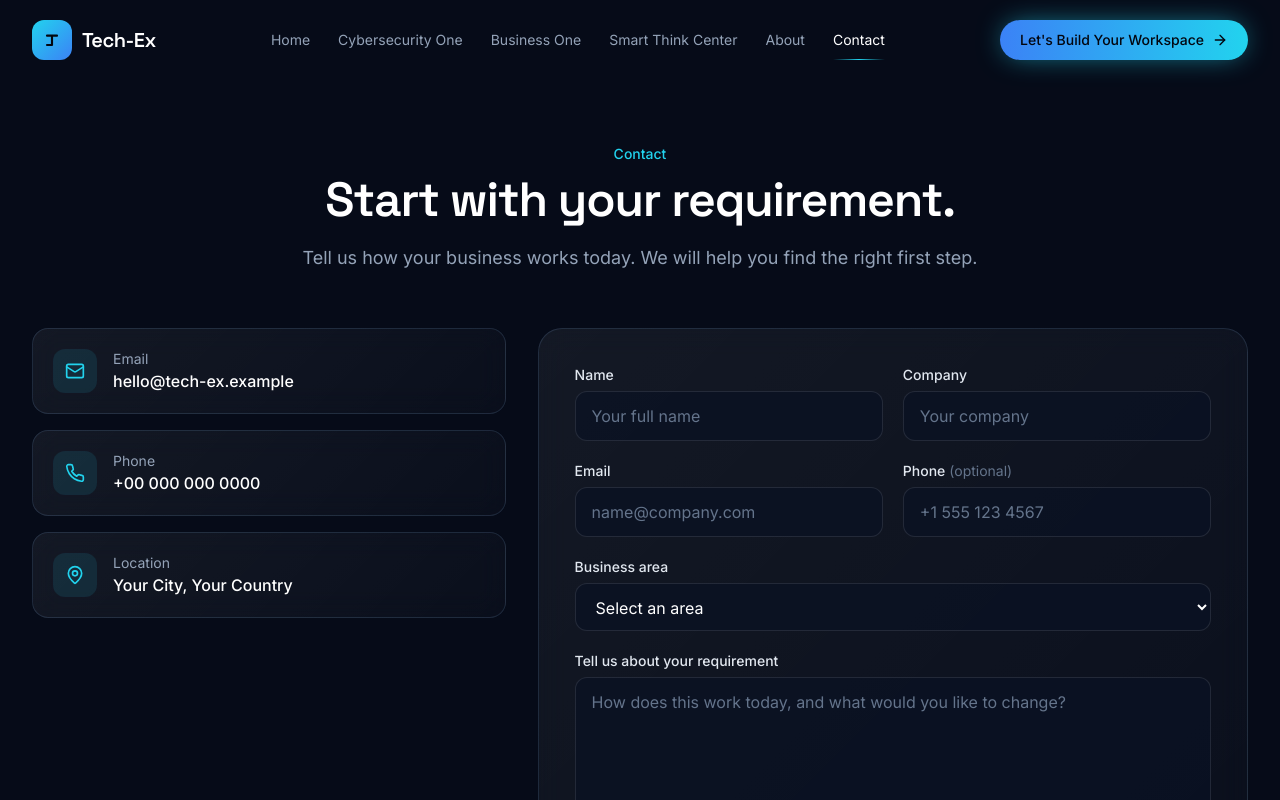
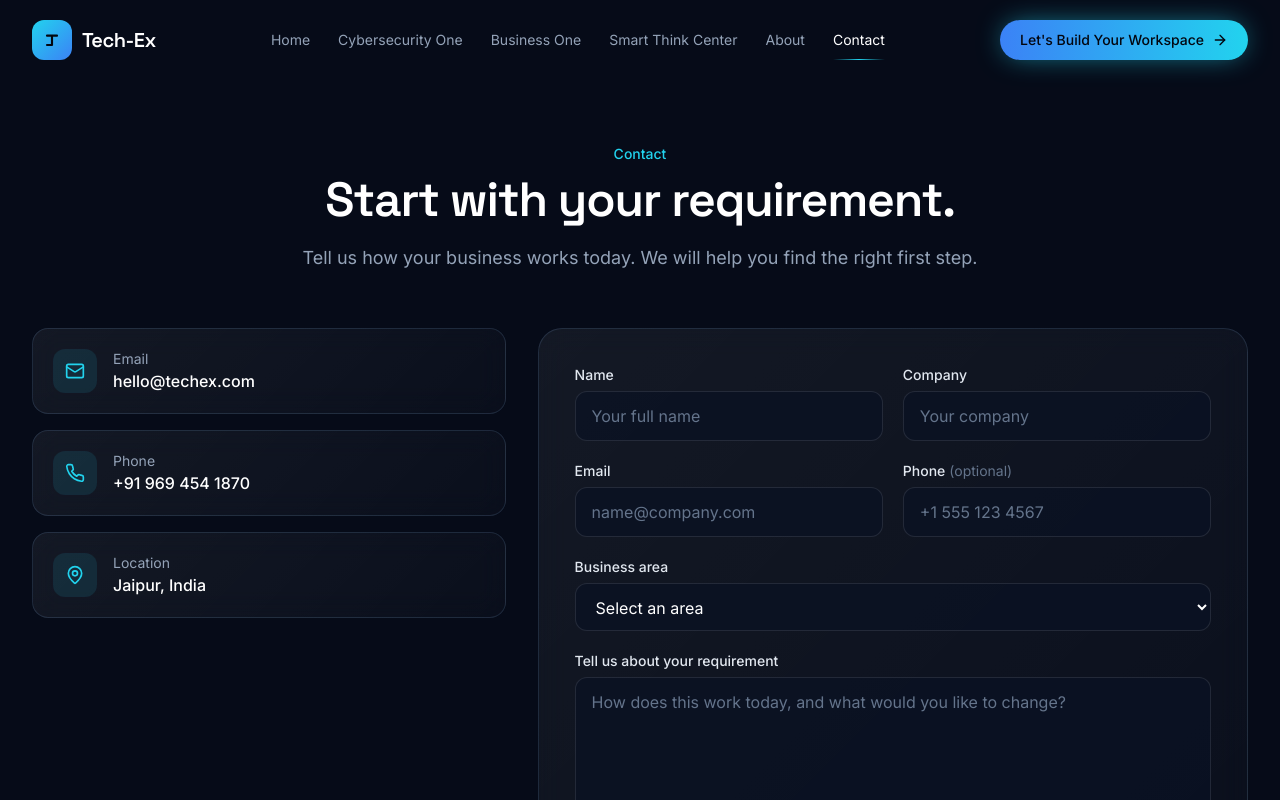
Before and after one commit to rakeshlavdiya1/TechEx, a React (Vite) app: page /contact in a window 1280 px wide. Shown: the top 800 px of the page. Built offline with nearby package versions, Linux system fonts and the light colour scheme.

Commit message:
SIte.ts update contect details

```diff
--- a/src/data/site.ts
+++ b/src/data/site.ts
@@ -4,9 +4,9 @@
  */
 export const SITE = {
   name: 'Tech-Ex',
-  email: 'hello@tech-ex.example',
-  phone: '+00 000 000 0000',
-  location: 'Your City, Your Country',
+  email: 'hello@techex.com',
+  phone: '+91 969 454 1870',
+  location: 'Jaipur, India',
   get year() {
     return new Date().getFullYear()
   },
```
